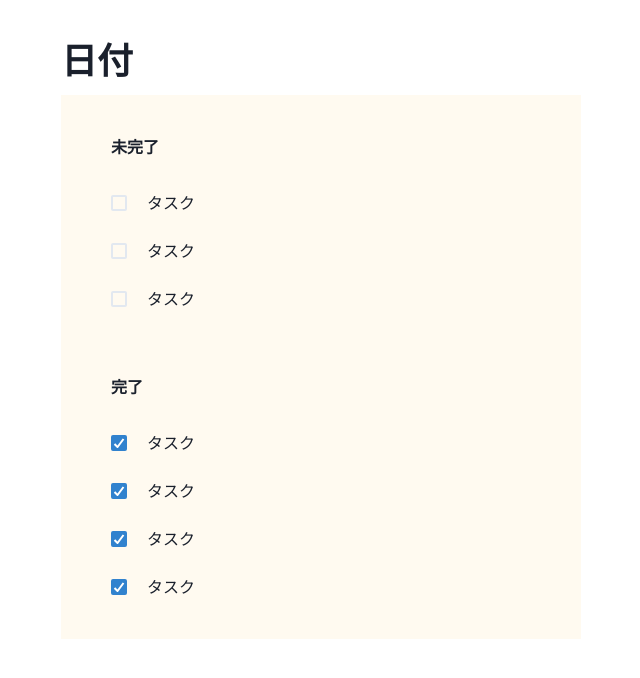
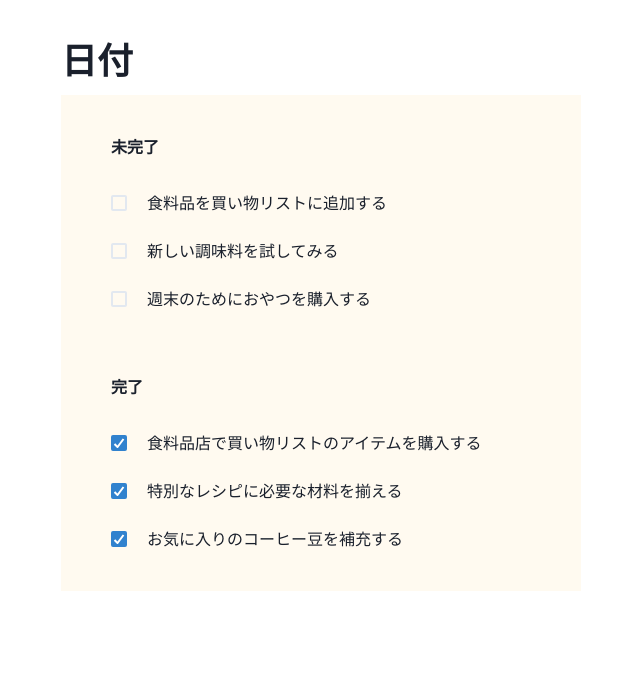
Before and after one commit to MutsuBojiiwa/my-next-pages-starter, a Next.js app: page / in a window 1280 px wide. Shown: the top 678 px of the page, without its empty margins (319-959 px from the left). Built offline with nearby package versions, Linux system fonts and the light colour scheme.

Commit message:
未完了と完了のものを振り分け

```diff
--- a/src/pages/index.tsx
+++ b/src/pages/index.tsx
@@ -6,10 +6,48 @@ import { Heading, Box, Button, Text } from '@chakra-ui/react';
 import { ChakraProvider } from '@chakra-ui/react'
 import { Checkbox, CheckboxGroup } from '@chakra-ui/react'
 import { Stack, HStack, VStack } from '@chakra-ui/react'
+import { after } from "node:test";
 
-
+const Todo = (props) => {
+  return (
+    <Checkbox spacing={5} defaultChecked={props.todo.isCompleted}>
+      {props.todo.text}
+    </Checkbox>
+  );
+};
 
 export default function Home() {
+  const todos = [
+    { id: 0, text: "食料品を買い物リストに追加する", isCompleted: false },
+    { id: 1, text: "新しい調味料を試してみる", isCompleted: false },
+    { id: 2, text: "週末のためにおやつを購入する", isCompleted: false },
+    { id: 3, text: "食料品店で買い物リストのアイテムを購入する", isCompleted: true },
+    { id: 4, text: "特別なレシピに必要な材料を揃える", isCompleted: true },
+    { id: 5, text: "お気に入りのコーヒー豆を補充する", isCompleted: true },
+  ];
+
+  const pendingTodos = todos.map((todo) => {
+    if (todo.isCompleted === false) {
+      return (
+        <Todo
+          key={todo.id}
+          todo={todo}
+        />
+      );
+    }
+  });
+
+  const completedTodos = todos.map((todo) => {
+    if (todo.isCompleted === true) {
+      return (
+        <Todo
+          key={todo.id}
+          todo={todo}
+        />
+      );
+    }
+  });
+
   return (
     <ChakraProvider>
       <Box w="fit-content" m="40px auto">
@@ -19,18 +57,13 @@ export default function Home() {
             未完了
           </Text>
           <Stack marginBottom={16} spacing={6}>
-            <Checkbox spacing={5}>タスク</Checkbox>
-            <Checkbox spacing={5}>タスク</Checkbox>
-            <Checkbox spacing={5}>タスク</Checkbox>
+            {pendingTodos}
           </Stack>
           <Text marginBottom={8} fontWeight="bold">
             完了
           </Text>
           <Stack spacing={6}>
-            <Checkbox spacing={5} defaultChecked>タスク</Checkbox>
-            <Checkbox spacing={5} defaultChecked>タスク</Checkbox>
-            <Checkbox spacing={5} defaultChecked>タスク</Checkbox>
-            <Checkbox spacing={5} defaultChecked>タスク</Checkbox>
+            {completedTodos}
           </Stack>
 
         </Box>
```
